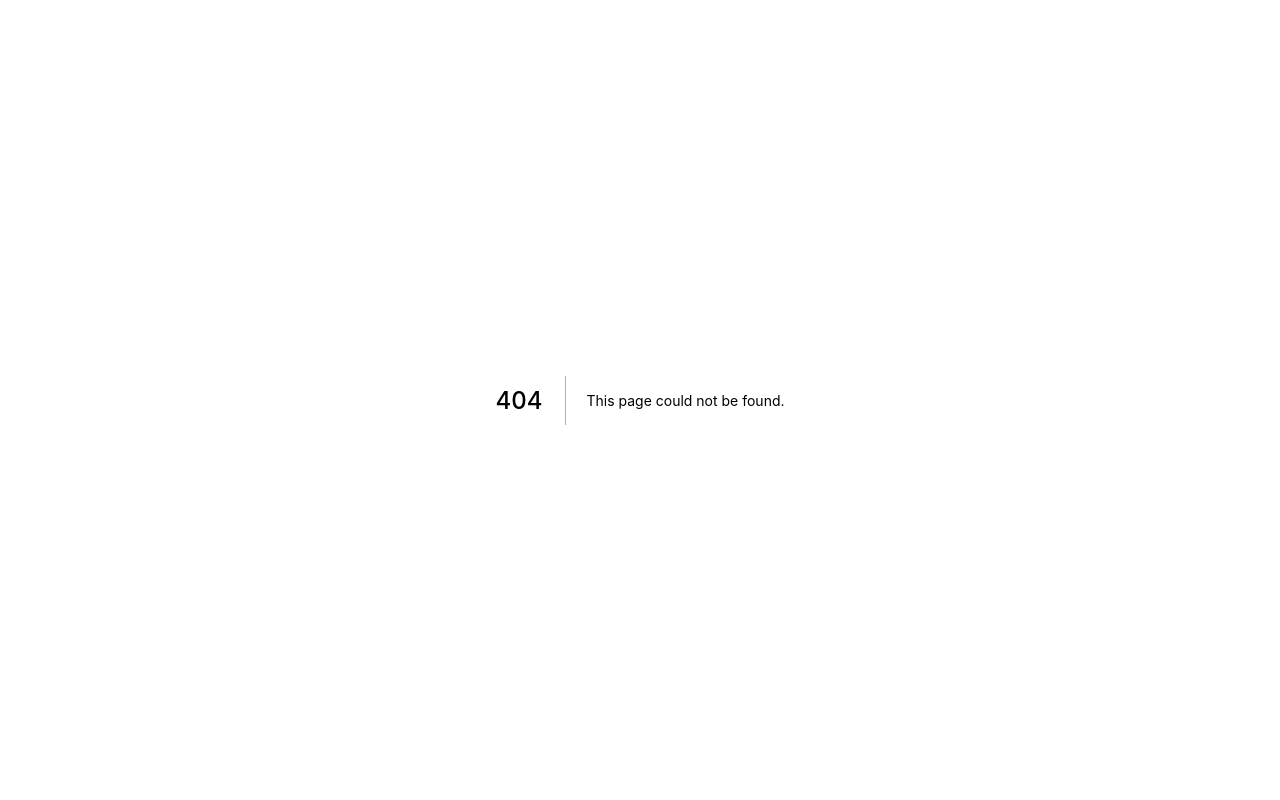
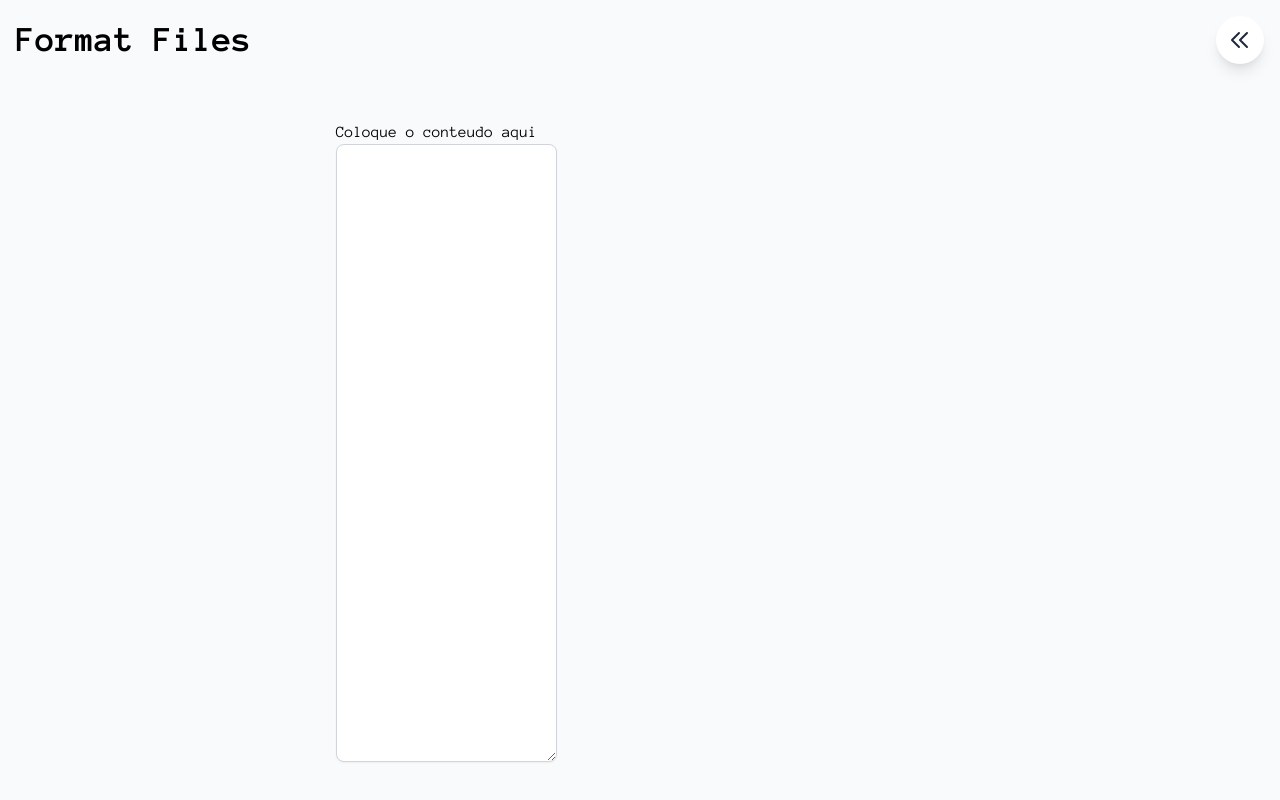
Before and after one commit to joaop-oliveira1/joaop.dev, a Next.js app: page /labs/format in a window 1280 px wide. Before the commit this address had no page. Built offline with nearby package versions, Linux system fonts and the light colour scheme.

Commit message:
checking: saving changes

```diff
--- /dev/null
+++ b/src/pages/labs/format.tsx
@@ -0,0 +1,22 @@
+import { useForm } from "react-hook-form";
+import Container from "../../components/container/Container";
+
+function FormatFiles() {
+  const { register, handleSubmit } = useForm();
+
+  return (
+    <Container pageTitle="Format Files">
+      <form className="w-full flex justify-between items-center">
+        <section className="w-full">
+          <label className="block">Coloque o conteudo aqui</label>
+          <textarea name="rawcontent" rows={25} />
+        </section>
+        <section className="w-full">
+          <pre></pre>
+        </section>
+      </form>
+    </Container>
+  );
+}
+
+export default FormatFiles;
```
